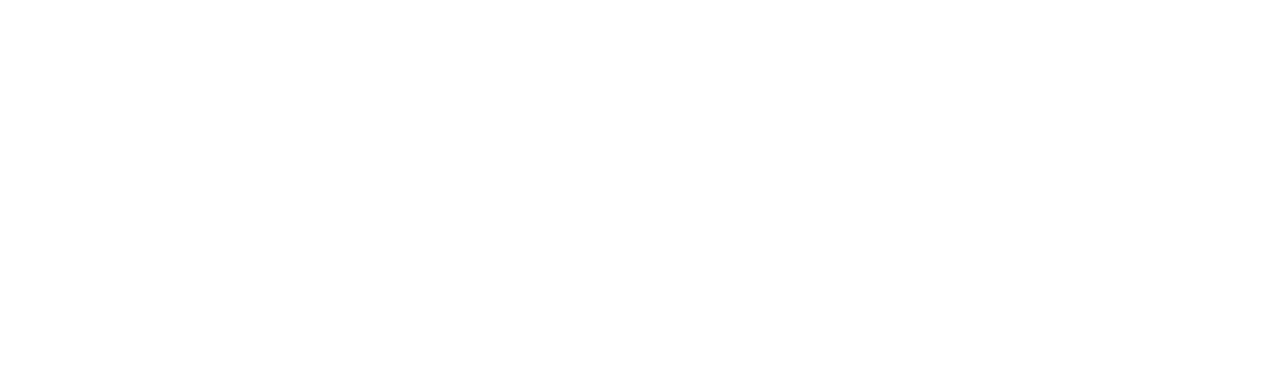
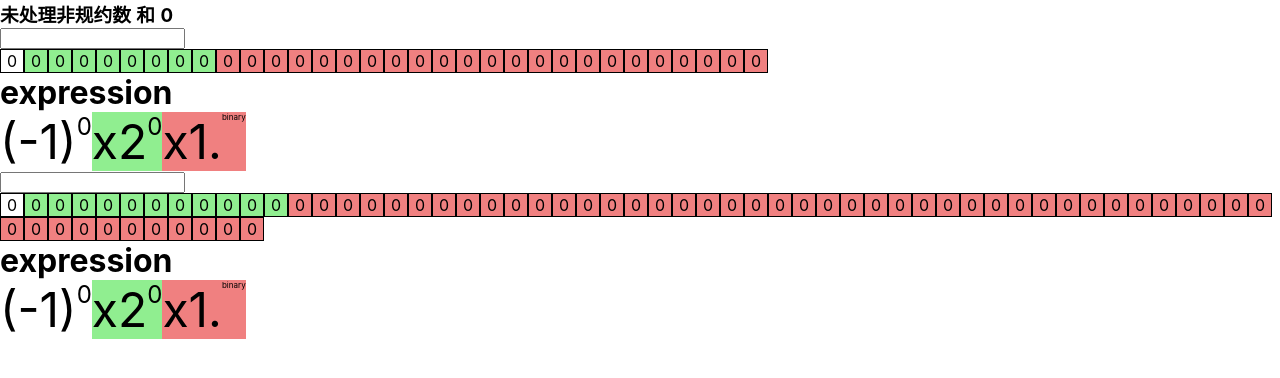
Before and after one commit to CroMarmot/VueDemo, a Nuxt app: page /IEEE754 in a window 1280 px wide. Before the commit this address had no page. Shown: the top 378 px of the page. Built offline with nearby package versions, Linux system fonts and the light colour scheme.

Commit message:
feat: ieee754

```diff
--- /dev/null
+++ b/components/Decimal.vue
@@ -0,0 +1,183 @@
+<template>
+  <div>
+    <input v-model="value" />
+    <div class="bit-group">
+      <div
+        v-for="(item, index) in bitGroup"
+        class="bit"
+        :class="{
+          jiema: index > 0 && index <= jiemasz,
+          weishu: index > jiemasz,
+        }"
+      >
+        {{ item }}
+      </div>
+    </div>
+    <h1>expression</h1>
+    <div class="exp">
+      <div class="neg1">
+        (-1)
+        <div class="pow-neg">{{ bitGroup[0] }}</div>
+      </div>
+      <div class="two">
+        x2
+        <div class="pow2">{{ mi }}</div>
+      </div>
+      <div class="weishu">
+        x1.{{ wsString }}
+        <span class="tag">binary</span>
+      </div>
+    </div>
+  </div>
+</template>
+
+<script>
+export default {
+  props: {
+    weishusz: Number,
+    jiemasz: Number,
+  },
+  data() {
+    return {
+      value: '',
+      bitGroup: [],
+      mi: 0,
+      ws: 0,
+      wsString: '',
+    }
+  },
+  computed: {
+    bitsz() {
+      return 1 + this.jiemasz + this.weishusz
+    },
+  },
+  watch: {
+    value(v) {
+      let n = Number(v)
+      this.bitGroup[0] = Number(n < 0)
+      if (n === 0) {
+        console.log(0)
+        return
+      }
+      if (n < 0) {
+        n = -n
+      }
+      // mi ci
+      let mi = 0
+      // make in [1,2)
+      while (n >= 2) {
+        mi++
+        n /= 2
+      }
+      while (n < 1) {
+        mi--
+        n *= 2
+      }
+      this.mi = mi
+      // wei shu
+      n -= 1
+      // int
+      let ws = 0
+      for (let i = 0; i < this.weishusz; i++) {
+        n *= 2
+        ws *= 2
+        if (n >= 1) {
+          ws += 1
+          n -= 1
+        }
+      }
+      this.ws = ws
+      // set in bit group
+      let half = 1
+      for (let i = 1; i < this.jiemasz; i++) {
+        half *= 2
+      }
+      half -= 1
+      let jiema = mi + half
+      for (let i = 0; i < this.jiemasz; i++) {
+        this.bitGroup[this.jiemasz - i] = jiema % 2
+        jiema -= jiema % 2
+        jiema /= 2
+      }
+      // set in bit group
+      let s = ''
+      for (let i = 0; i < this.weishusz; i++) {
+        this.bitGroup[this.bitGroup.length - 1 - i] = ws % 2
+        s = `${this.bitGroup[this.bitGroup.length - 1 - i]}` + s
+        ws -= ws % 2
+        ws /= 2
+      }
+      this.wsString = s
+    },
+  },
+  mounted() {
+    const arr = []
+    for (let i = 0; i < this.bitsz; i++) {
+      arr.push(0)
+    }
+    this.bitGroup = arr
+  },
+}
+</script>
+
+<style lang="scss" scoped>
+html {
+  margin: 0;
+  padding: 0;
+  width: 100vw;
+  height: 100vh;
+}
+
+.bit-group {
+  display: block;
+  .bit {
+    display: inline-flex;
+    text-align: center;
+    align-items: center;
+    justify-content: center;
+    height: 1.5em;
+    width: 1.5em;
+    box-sizing: border-box;
+    border: 1px solid black;
+
+    &.jiema {
+      background-color: lightgreen;
+    }
+
+    &.weishu {
+      background-color: lightcoral;
+    }
+  }
+}
+
+.exp {
+  font-size: 3em;
+  display: inline-flex;
+
+  .neg1 {
+    display: inline-flex;
+
+    .pow-neg {
+      font-size: 0.5em;
+    }
+  }
+
+  .two {
+    background-color: lightgreen;
+    display: inline-flex;
+
+    .pow2 {
+      font-size: 0.5em;
+    }
+  }
+
+  .weishu {
+    background-color: lightcoral;
+    display: inline-flex;
+
+    .tag {
+      font-size: 0.5rem;
+    }
+  }
+}
+</style>
--- /dev/null
+++ b/pages/IEEE754.vue
@@ -0,0 +1,27 @@
+<template>
+  <div>
+    <h3>未处理非规约数 和 0</h3>
+    <decimal :weishusz="23" :jiemasz="8"></decimal>
+    <decimal :weishusz="52" :jiemasz="11"></decimal>
+  </div>
+</template>
+
+<script>
+import Decimal from '~/components/Decimal'
+
+export default {
+  components: { Decimal },
+  data() {
+    return {}
+  },
+}
+</script>
+
+<style lang="scss" scoped>
+html {
+  margin: 0;
+  padding: 0;
+  width: 100vw;
+  height: 100vh;
+}
+</style>
--- a/pages/index.vue
+++ b/pages/index.vue
@@ -36,6 +36,9 @@
         <NuxtLink to="/VueForDemo">
           <a rel="noopener noreferrer" class="button--green"> VueForDemo </a>
         </NuxtLink>
+        <NuxtLink to="/IEEE754">
+          <a rel="noopener noreferrer" class="button--green"> IEEE754 </a>
+        </NuxtLink>
       </div>
     </div>
   </div>
```
